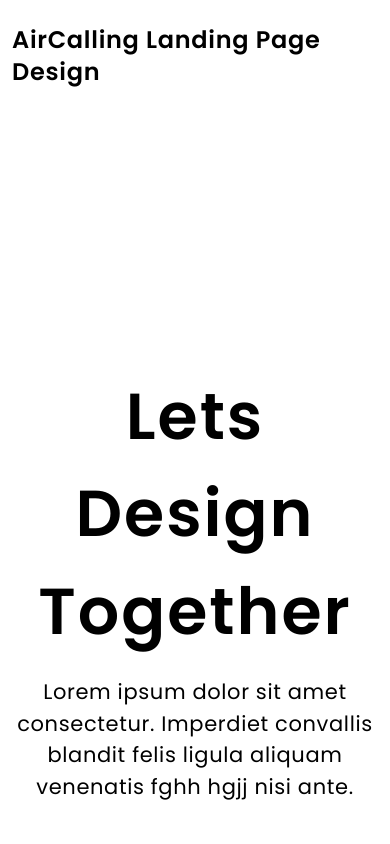
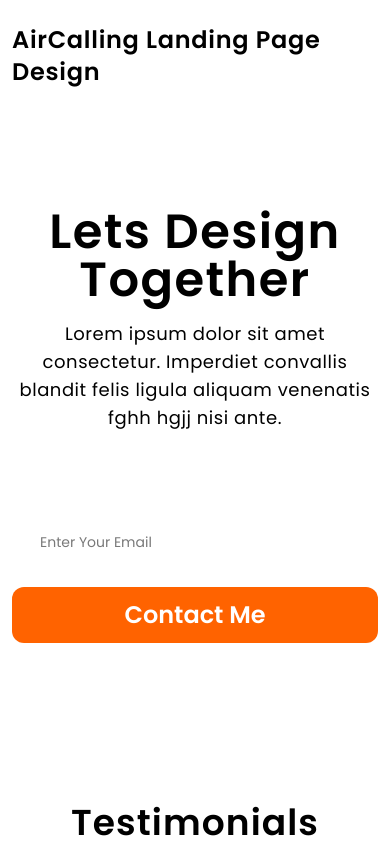
Before and after one commit to blackheart7565/personal-portfolio, a React (Vite) app: page / in a window 390 px wide. Shown: the part 6540-7384 px from the top of the page. Built offline with nearby package versions, Linux system fonts and the light colour scheme.

Commit message:
feat: add responsiveness to ContactUs section

```diff
--- a/src/components/Home/ContactUs.tsx
+++ b/src/components/Home/ContactUs.tsx
@@ -6,15 +6,15 @@ interface IContactUsProps { }
 export const ContactUs: FC<IContactUsProps> = (): JSX.Element => {
 	return (
 		<section className="relative">
-			<div className="container flex flex-col items-center justify-center h-full pt-60 pb-20">
-				<h1 className="text-[65px] font-semibold tracking-[0.03em] dark:text-white text-black text-center">
+			<div className="container flex flex-col items-center justify-center h-full pt-20 pb-20">
+				<h1 className="text-5xl xl:text-[65px] font-semibold tracking-[0.03em] dark:text-white text-black text-center">
 					Lets Design Together
 				</h1>
-				<p className="text-[21px] tracking-[0.03em] dark:text-white text-black text-center max-w-4xl mx-auto mt-4">
+				<p className="text-lg xl:text-[21px] tracking-[0.03em] dark:text-white text-black text-center max-w-4xl mx-auto mt-4">
 					Lorem ipsum dolor sit amet consectetur. Imperdiet convallis blandit felis ligula aliquam venenatis fghh hgjj nisi ante.
 				</p>
 				<form className="w-full flex flex-col items-center mt-20">
-					<div className="relative max-w-[627px] w-full flex items-center gap-5">
+					<div className="relative max-w-[627px] w-full flex flex-col sm:flex-row items-center gap-5">
 						<label htmlFor="contactMe" className="relative z-[21] py-3 grow w-full h-full bg-white rounded-xl">
 							<input
 								type="email"
@@ -23,7 +23,7 @@ export const ContactUs: FC<IContactUsProps> = (): JSX.Element => {
 								className="w-full h-full pl-7 bg-transparent outline-none text-[21px] placeholder:text-[21px] placeholder:text-[#797979] placeholder:text-sm smm:placeholder:text-base"
 							/>
 						</label>
-						<button type="submit" className="relative py-3 px-5 text-nowrap text-2xl font-semibold text-white bg-primary py rounded-xl hover:bg-primary/80 transition-colors duration-300 ease-in-out">
+						<button type="submit" className="relative py-3 px-5 w-full sm:w-max text-nowrap text-2xl font-semibold text-white bg-primary py rounded-xl hover:bg-primary/80 transition-colors duration-300 ease-in-out">
 							Contact Me
 						</button>
 					</div>
```
